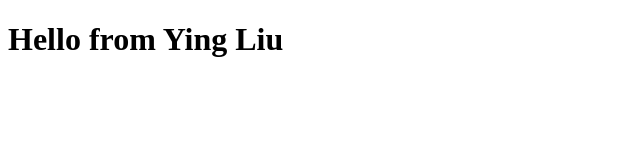
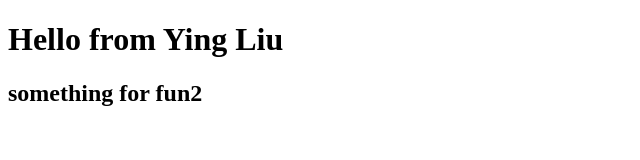
Before and after one commit to csulbying/2019FallHomework1, a plain HTML site: page index.html in a window 1280 px wide. Shown: the whole page, without its empty margins (0-640 px from the left). Drawn offline with Linux system fonts and the light colour scheme.

Commit message:
another commit

```diff
--- a/index.html
+++ b/index.html
@@ -8,5 +8,6 @@
   </head>
   <body>
     <h1>Hello from Ying Liu</h1>
+    <h2>something for fun2</h2>
   </body>
 </html>
```
